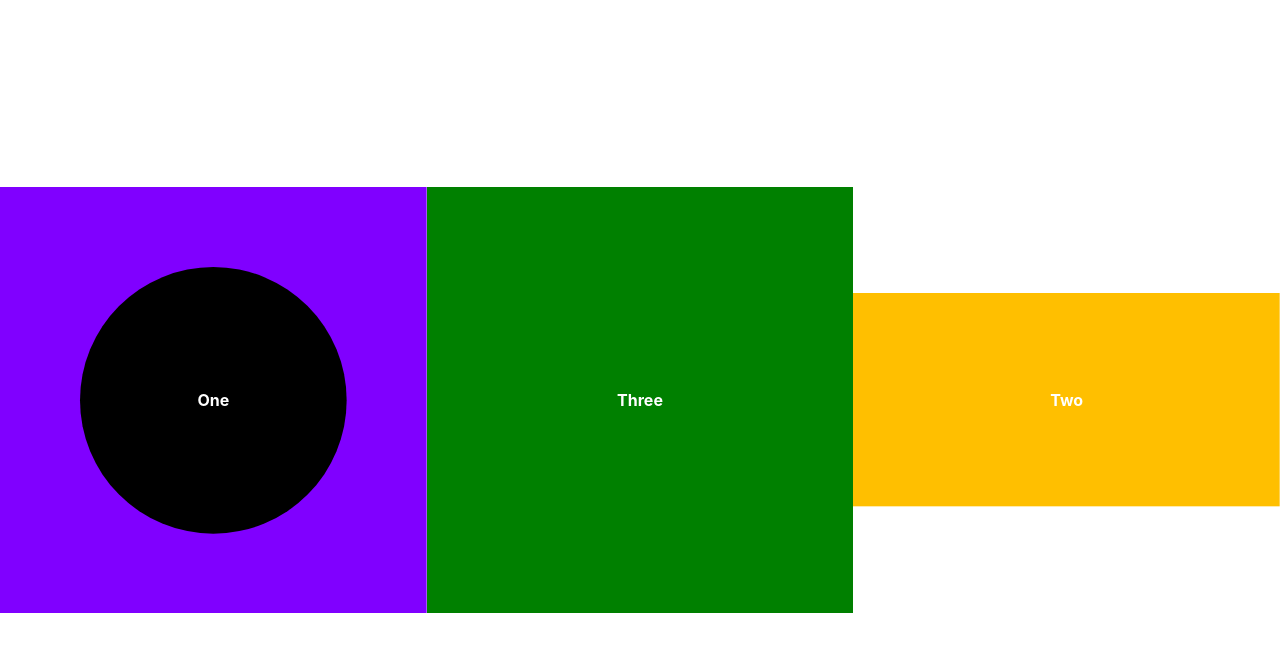
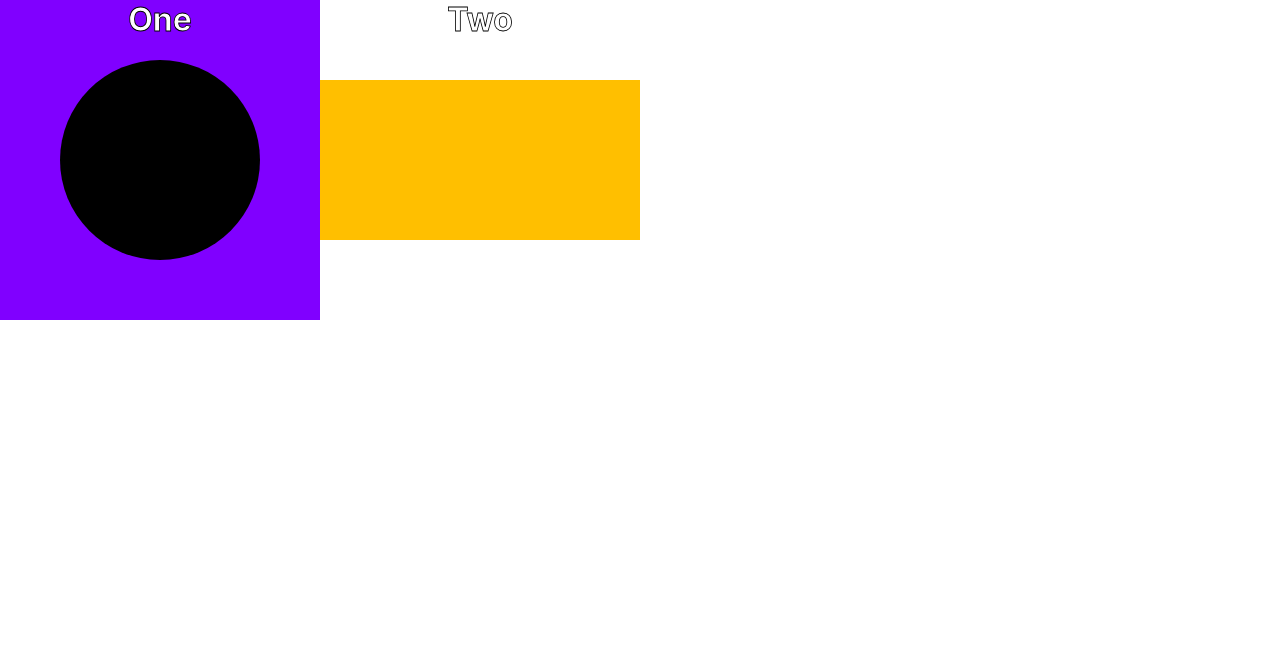
Before and after one commit to dopplerreflect/art-with-controls, a React (Vite) app: page / in a window 1280 px wide. Shown: the top 652 px of the page. Built offline with nearby package versions, Linux system fonts and the light colour scheme.

Commit message:
fix css to work with both Gallery and standalone Container

```diff
--- a/src/Gallery.css
+++ b/src/Gallery.css
@@ -8,9 +8,16 @@ li.Image {
   position: relative;
   list-style-type: none;
   width: calc(100vw / 4);
+  height: calc(100vw / 4);
+}
+li.Image .Container {
+  height: calc(100vw / 4);
+  width: calc(100vw / 4);
 }
 li.Image a {
   text-decoration: none;
+  -webkit-text-stroke: 0.025em black;
+  font-size: 2em;
   font-weight: bold;
   color: white;
   position: absolute;
--- a/src/Image.css
+++ b/src/Image.css
@@ -1,20 +1,20 @@
 .Container {
   display: flex;
   justify-content: center;
-  width: 100%;
-  height: 100%;
+  width: 100vw;
+  height: 100vh;
 }
-.Image {
+.Container .Image {
   flex: 1;
   display: flex;
   align-items: center;
   justify-content: center;
-  height: 100vh;
+  height: 100%;
   max-height: 100vh;
   max-width: 100vw;
 }
-.Image svg {
-  max-height: 100vh;
+.Container .Image svg {
+  max-height: min(100vh, 100%);
 }
 .Controls {
   opacity: 50%;
--- a/src/gallery/Three.tsx
+++ /dev/null
@@ -1,8 +0,0 @@
-const Three = () => {
-  return (
-    <svg xmlns='http://www.w3.org/2000/svg' viewBox='0 0 128 128'>
-      <rect width={128} height={128} fill='green' />
-    </svg>
-  );
-};
-export default Three;
```
